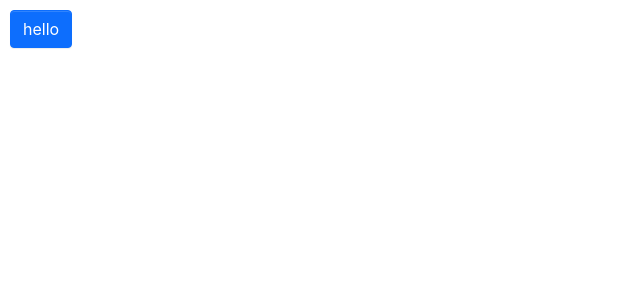
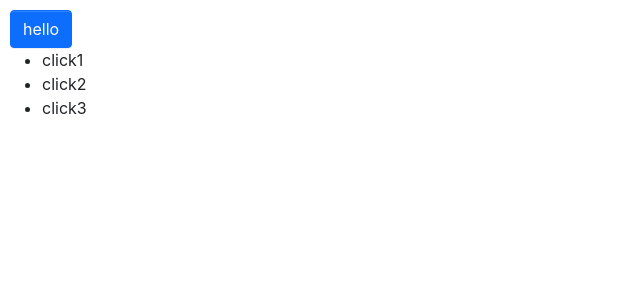
Before and after one commit to dezhizhang/limed, a React (Create React App) app: page / in a window 1280 px wide. Shown: the top 300 px of the page, without its empty margins (0-640 px from the left). Built offline with nearby package versions, Linux system fonts and the light colour scheme.

Commit message:
添加样式

```diff
--- a/src/App.tsx
+++ b/src/App.tsx
@@ -1,10 +1,16 @@
 import React from 'react';
 import Button,{ ButtonType } from './components/Button/button'
-
+import Menu from './components/Menu/menu';
+import MenuItem from './components/Menu/menuItem';
 function App() {
   return (
     <div className="App" style={{padding:10}}>
       <Button onClick={() => alert("hello")} btnType={ButtonType.Primary} className="custom">hello</Button>
+      <Menu>
+        <MenuItem>click1</MenuItem>
+        <MenuItem>click2</MenuItem>
+        <MenuItem>click3</MenuItem>
+      </Menu>
     </div>
   );
 }
--- /dev/null
+++ b/src/components/Menu/menuItem.tsx
@@ -0,0 +1,24 @@
+import React from 'react';
+import classNames from 'classnames';
+
+export interface MenuItemProps {
+    index?:number;
+    disabled?:boolean;
+    className?:string;
+    style?:React.CSSProperties
+}
+
+const MenuItem:React.FC<MenuItemProps> = (props) => {
+    const { index,disabled,className,style,children } = props;
+    const classes = classNames('limed-menu-item',className,{
+        'is-disabled':disabled
+    });
+    return (
+        <li className={classes} style={style}>
+            {children}
+        </li>
+    )
+
+}
+
+export default MenuItem;
```
